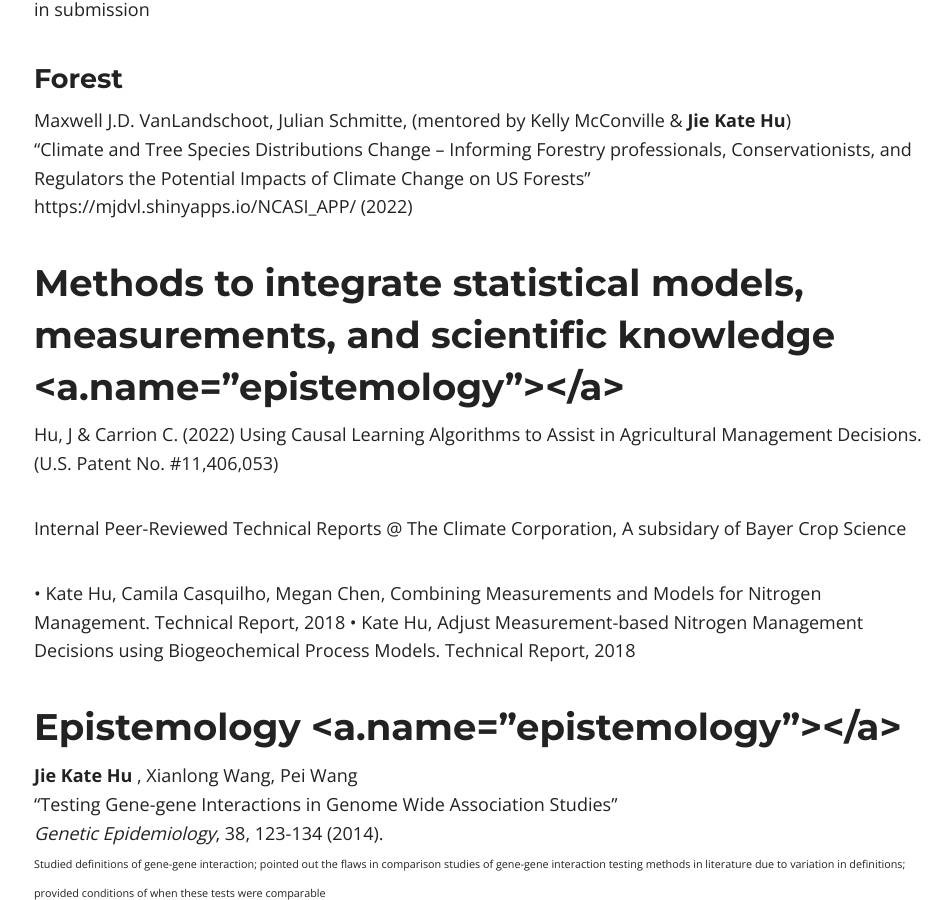
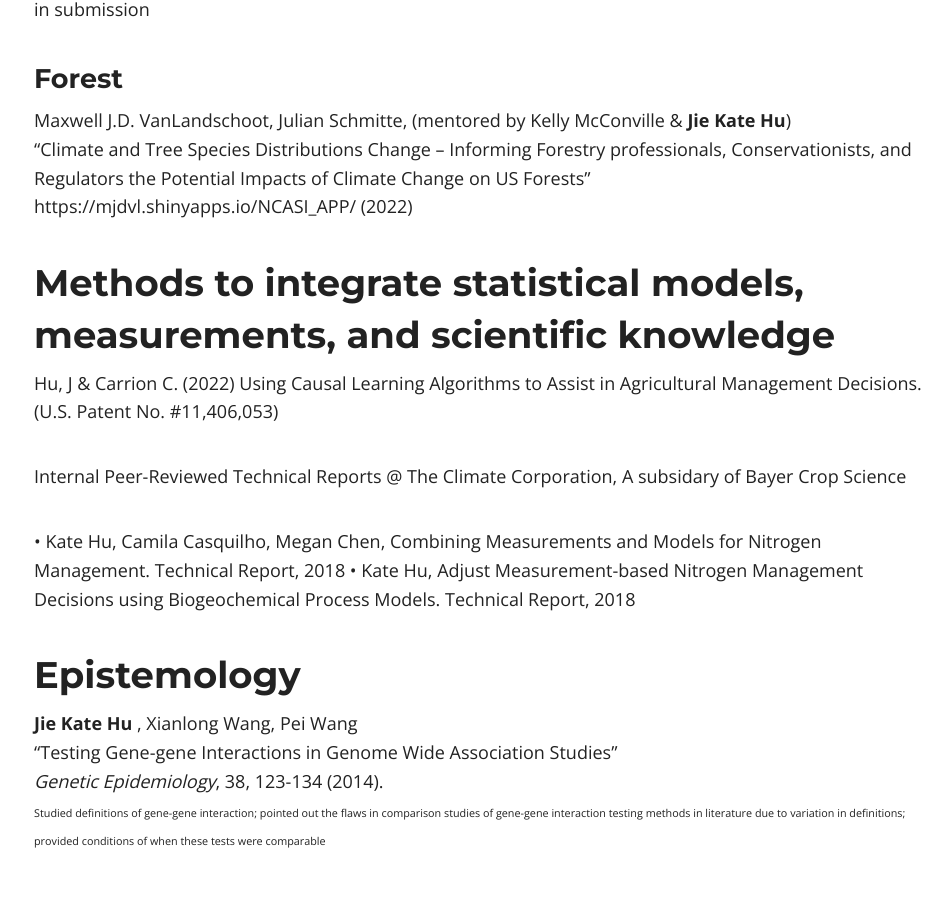
Before and after one commit to katehu/katehu.github.io, a Jekyll site: the page built from publications.md, in a window 1280 px wide and 900 px high, scrolled down 3776 px. Shown: the whole window, without its empty margins (156-1107 px from the left). Built offline with Jekyll 4.4.1, drawn with Linux system fonts in a browser that asks for light colours; nearby versions of some CDN libraries; some of the changed text lies outside the part shown.

Commit message:
Update publications.md

```diff
--- a/publications.md
+++ b/publications.md
@@ -57,7 +57,7 @@ PhD Diss.*University of Washington ResearchWorks Archive* https://digital.lib.wa
 
 **Hu, J**.  (2021). Location Selection for Model Assessment. (U.S. Patent No. #10, 990,716)
 
-## Theory <a.name="theory"></a>
+## Theory <a name="theory"></a>
 
 Norman E. Breslow, **Jie Hu**, Jon A. Wellner<br/>
 “Z-estimation and Stratified Samples: Application to Survival Models”<br/>
@@ -68,7 +68,7 @@ Norman E. Breslow, **Jie Hu**, Jon A. Wellner<br/>
 PhD Diss.*University of Washington ResearchWorks Archive* https://digital.lib.washington.edu/researchworks/handle/1773/27427 (2014).
 
 
-## Applications <a.name="applications"></a>
+## Applications <a name="applications"></a>
 
 ### Cardiovascular Disease/Biomarkers hs-CRP and Lp-PLA2
 **Jie Hu**, Norman E. Breslow, Chan Gary, Couper David<br/>
@@ -116,7 +116,7 @@ Maxwell J.D. VanLandschoot, Julian Schmitte, (mentored by Kelly McConville & **J
 "Climate and Tree Species Distributions Change – Informing Forestry professionals, Conservationists, and Regulators the Potential Impacts of Climate Change on US Forests" <br/>
 https://mjdvl.shinyapps.io/NCASI_APP/ (2022)
 
-## Methods to integrate statistical models, measurements, and scientific knowledge <a.name="epistemology"></a>
+## Methods to integrate statistical models, measurements, and scientific knowledge <a name="epistemology"></a>
 
 Hu, J & Carrion C. (2022) Using Causal Learning Algorithms to Assist in
 Agricultural Management Decisions. (U.S. Patent No. #11,406,053)
@@ -128,7 +128,7 @@ Nitrogen Management. Technical Report, 2018
 • Kate Hu, Adjust Measurement-based Nitrogen Management Decisions using
 Biogeochemical Process Models. Technical Report, 2018
 
-## Epistemology <a.name="epistemology"></a>
+## Epistemology <a name="epistemology"></a>
 
 **Jie Kate Hu** , Xianlong Wang, Pei Wang <br/>
 “Testing Gene-gene Interactions in Genome Wide Association Studies”<br/>
```
